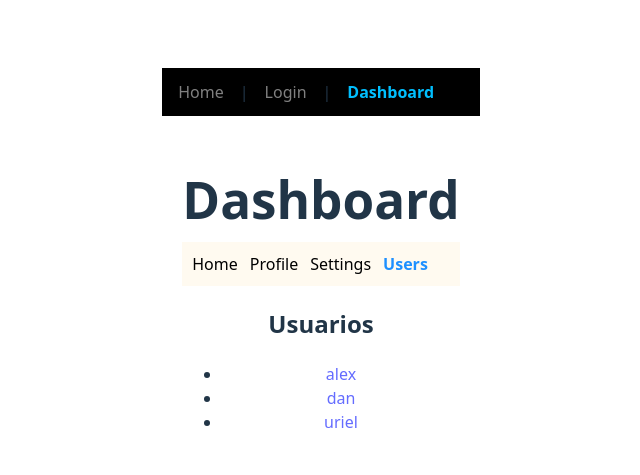
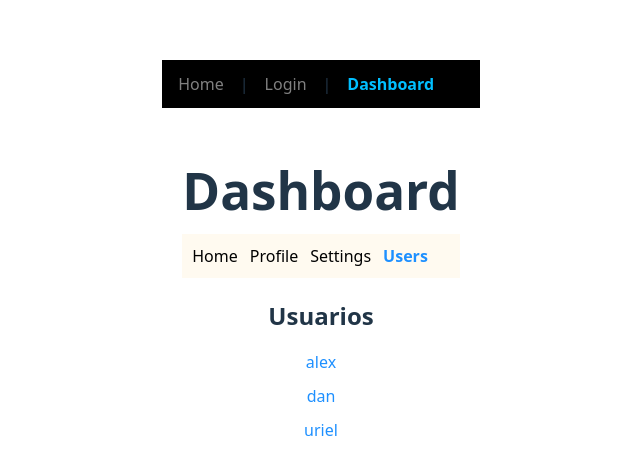
Before and after one commit to AlexFTF-art/Tarea-Router, a React (Vite) app in the folder TareaRouter/: page /dashboard/users in a window 1280 px wide. Shown: the part 131-606 px from the top of the page, without its empty margins (319-959 px from the left). Built offline with nearby package versions, Linux system fonts and the light colour scheme.

Commit message:
añado estilos a user.jsx

```diff
--- a/TareaRouter/src/pages/User/User.css
+++ b/TareaRouter/src/pages/User/User.css
@@ -0,0 +1,25 @@
+.user-container {
+  margin-top: 10px;
+}
+
+.user-title {
+  margin-bottom: 10px;
+}
+
+.user-list {
+  list-style: none;
+  padding: 0;
+}
+
+.user-list li {
+  margin-bottom: 10px;
+}
+
+.user-list a {
+  color: dodgerblue;
+  text-decoration: none;
+}
+
+.user-list a:hover {
+  text-decoration: underline;
+}
--- a/TareaRouter/src/pages/User/User.jsx
+++ b/TareaRouter/src/pages/User/User.jsx
@@ -1,4 +1,5 @@
 import { Link, Outlet } from "react-router-dom";
+import './User.css'
 
 const users = [
   {id: 1, name: 'alex'},
@@ -8,11 +9,11 @@ const users = [
 
 const Users = () => {
   return (
-    <div>
+    <div className="user-container">
 
-      <h2>Usuarios</h2>
+      <h2 className="user-title">Usuarios</h2>
 
-      <ul>
+      <ul className="user-list">
         {users.map(user => (
           <li key={user.id}>
             <Link to={`${user.id}`}>
```
